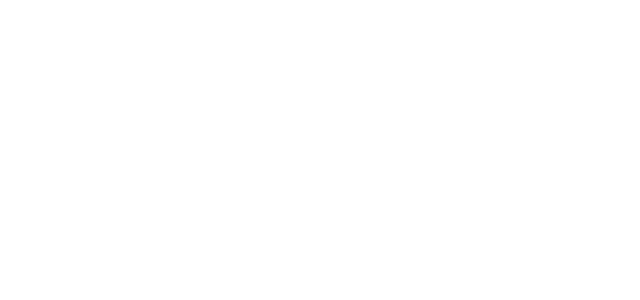
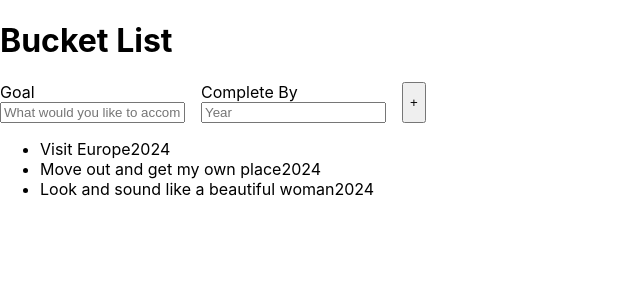
Before and after one commit to npinzon1994/bucketlist, a React (Create React App) app: page / in a window 1280 px wide. Shown: the top 300 px of the page, without its empty margins (0-640 px from the left). Built offline with nearby package versions, Linux system fonts and the light colour scheme; the HTML template or start-up script is replaced by a standard one.

Commit message:
outlined basic markup

```diff
--- a/src/App.css
+++ /dev/null
@@ -1,38 +0,0 @@
-.App {
-  text-align: center;
-}
-
-.App-logo {
-  height: 40vmin;
-  pointer-events: none;
-}
-
-@media (prefers-reduced-motion: no-preference) {
-  .App-logo {
-    animation: App-logo-spin infinite 20s linear;
-  }
-}
-
-.App-header {
-  background-color: #282c34;
-  min-height: 100vh;
-  display: flex;
-  flex-direction: column;
-  align-items: center;
-  justify-content: center;
-  font-size: calc(10px + 2vmin);
-  color: white;
-}
-
-.App-link {
-  color: #61dafb;
-}
-
-@keyframes App-logo-spin {
-  from {
-    transform: rotate(0deg);
-  }
-  to {
-    transform: rotate(360deg);
-  }
-}
--- /dev/null
+++ b/src/App.module.css
@@ -0,0 +1,7 @@
+.container {
+    width: 100%;
+}
+
+h1 {
+
+}
--- a/src/App.tsx
+++ b/src/App.tsx
@@ -1,10 +1,13 @@
-import React from 'react';
-import './App.css';
+import React from "react";
+import List from "./components/List";
+import ListItemForm from "./components/ListItemForm";
 
 function App() {
   return (
     <div>
-
+      <h1>Bucket List</h1>
+      <ListItemForm />
+      <List />
     </div>
   );
 }
--- /dev/null
+++ b/src/components/Input.module.css
@@ -0,0 +1,4 @@
+.container {
+    display: flex;
+    flex-direction: column;
+}
--- /dev/null
+++ b/src/components/Input.tsx
@@ -0,0 +1,19 @@
+import { FC } from "react";
+import classes from './Input.module.css';
+
+type Props = {
+  id: string;
+  labelText: string;
+  placeholder: string;
+};
+
+const Input: FC<Props> = (props) => {
+  return (
+    <div className={classes.container}>
+      <label htmlFor={props.id}>{props.labelText}</label>
+      <input type="text" id={props.id} placeholder={props.placeholder} />
+    </div>
+  );
+};
+
+export default Input;
--- /dev/null
+++ b/src/components/List.tsx
@@ -0,0 +1,19 @@
+import { FC } from "react";
+import ListItem from "./ListItem";
+
+// type Props = {children: ReactNode};
+
+const List: FC = () => {
+  return (
+    <ul>
+      <ListItem description="Visit Europe" year={2024} />
+      <ListItem description="Move out and get my own place" year={2024} />
+      <ListItem
+        description="Look and sound like a beautiful woman"
+        year={2024}
+      />
+    </ul>
+  );
+};
+
+export default List;
--- /dev/null
+++ b/src/components/ListItem.tsx
@@ -0,0 +1,12 @@
+import { FC } from "react";
+
+type Props = { description: string; year: number };
+
+const ListItem: FC<Props> = (props) => {
+  return <li>
+    <span>{props.description}</span>
+    <span>{props.year}</span>
+  </li>;
+};
+
+export default ListItem;
--- /dev/null
+++ b/src/components/ListItemForm.module.css
@@ -0,0 +1,4 @@
+.form {
+    display: flex;
+    gap: 1rem;
+}
--- /dev/null
+++ b/src/components/ListItemForm.tsx
@@ -0,0 +1,27 @@
+import { FC, FormEvent } from "react";
+import Input from "./Input";
+import classes from './ListItemForm.module.css';
+import {useRef} from 'react';
+
+const ListItemForm: FC = () => {
+    const goalRef = useRef();
+    const yearRef = useRef();
+
+    function submitGoal(event: FormEvent) {
+        event.preventDefault();
+    }
+
+  return (
+    <form className={classes.form} onSubmit={submitGoal}>
+      <Input
+        id="description"
+        labelText="Goal"
+        placeholder="What would you like to accomplish?"
+      />
+      <Input id="year" labelText="Complete By" placeholder="Year" />
+      <button type="submit">+</button>
+    </form>
+  );
+};
+
+export default ListItemForm;
```
